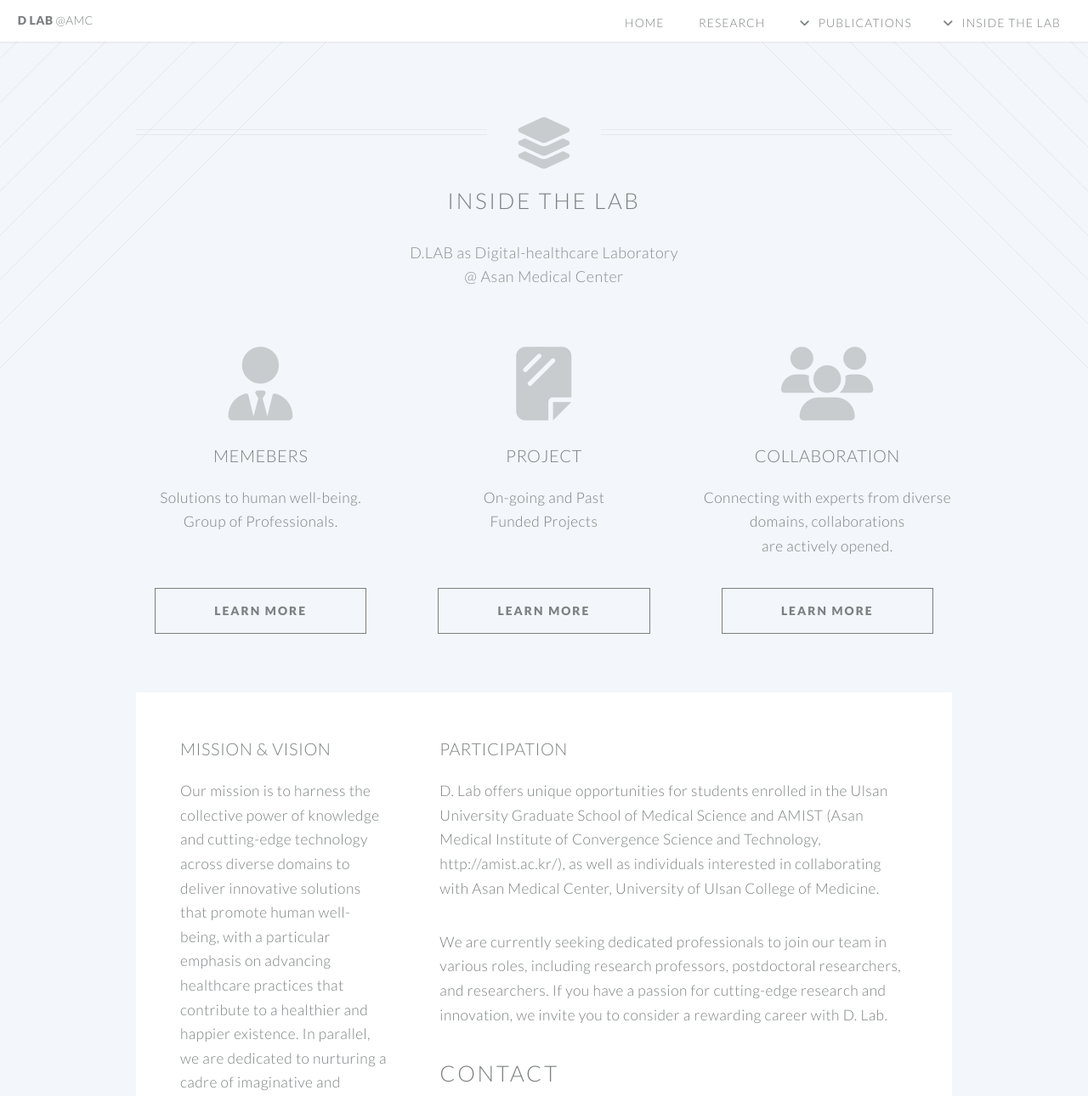
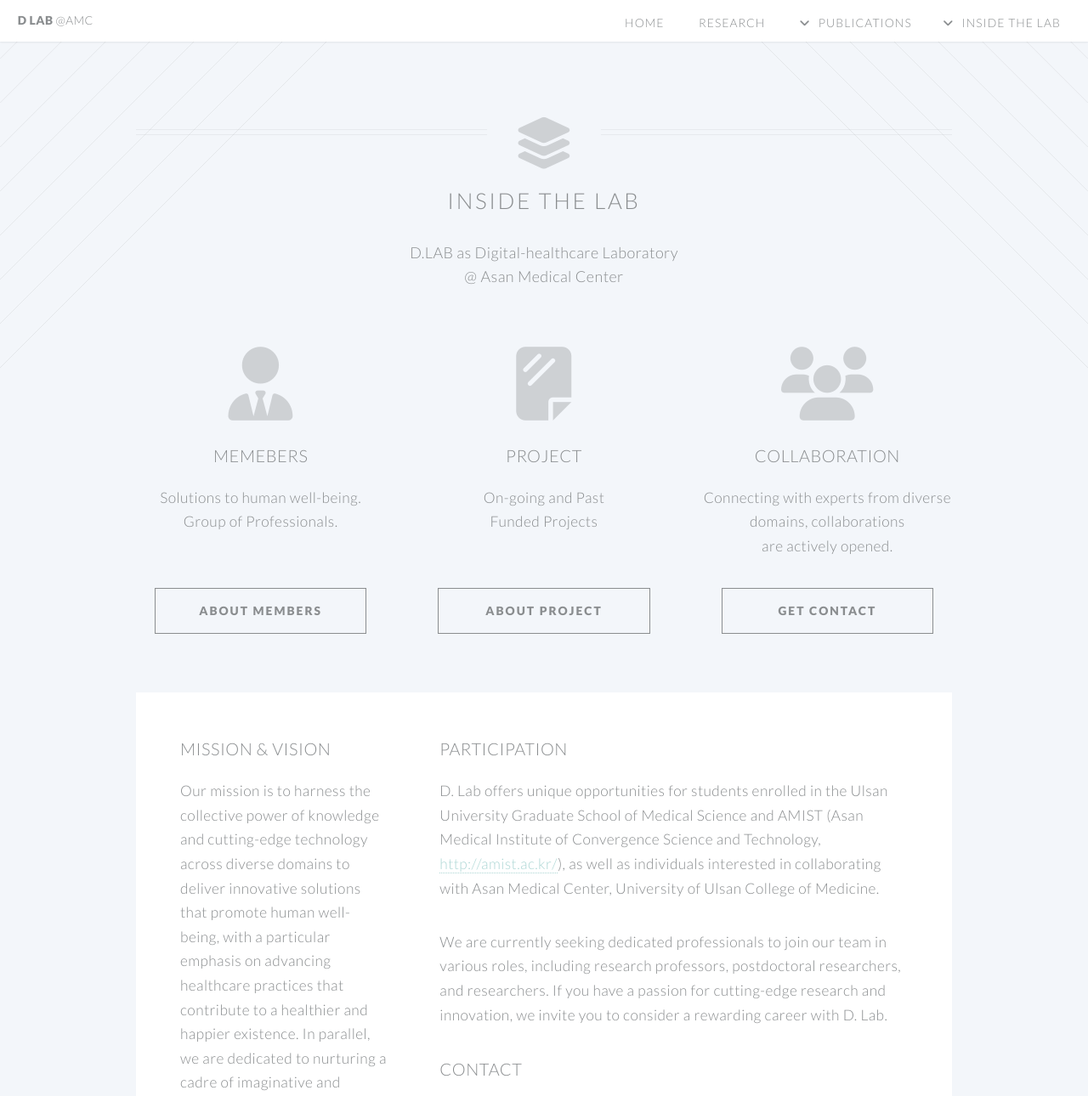
Before and after one commit to ydon1111/ydon1111.github.io, a Jekyll site: the page built from htmls/inside_the_lab/DHLAB@AMC.html, in a window 1280 px wide and 1400 px high, cut to the strip 0-1290 px from the top of the window. Shown: the whole strip at 85% size. Built offline with Jekyll 4.4.1, drawn with Linux system fonts in a browser that asks for light colours; nearby versions of some CDN libraries; some of the changed text lies outside the part shown.

Commit message:
전체적으로 수정

```diff
--- a/css/style.css
+++ b/css/style.css
@@ -31,7 +31,7 @@
 input,
 select,
 textarea {
-	color: #7c8081;
+	color: #8a8d8f;
 	font-family: 'Lato', sans-serif;
 	font-size: 15pt;
 	font-weight: 300;
@@ -45,7 +45,7 @@
 	-o-transition: color 0.2s ease-in-out, border-color 0.2s ease-in-out, background-color 0.2s ease-in-out;
 	-ms-transition: color 0.2s ease-in-out, border-color 0.2s ease-in-out, background-color 0.2s ease-in-out;
 	transition: color 0.2s ease-in-out, border-color 0.2s ease-in-out, background-color 0.2s ease-in-out;
-	color: #3fb1a3;
+	color: #acd6d4;
 	text-decoration: none;
 	border-bottom: dotted 1px;
 }
@@ -226,7 +226,7 @@
 input[type="password"]:focus,
 input[type="email"]:focus,
 textarea:focus {
-	border-color: #83d3c9;
+	border-color: #acd6d4;
 }
 
 input[type="text"],
@@ -552,8 +552,8 @@
 input[type="submit"].special,
 input[type="reset"].special,
 .button.special {
-	background: #83d3c9;
-	border-color: #83d3c9;
+	background: #acd6d4;
+	border-color: #acd6d4;
 	color: white !important;
 }
 
@@ -593,7 +593,7 @@
 }
 
 .wrapper.style2 {
-	background-color: #83d3c9;
+	background-color: #acd6d4;
 	background-image: url("images/light-bl.svg"), url("images/light-br.svg");
 	background-position: bottom left, bottom right;
 	background-repeat: no-repeat, no-repeat;
@@ -608,7 +608,7 @@
 .wrapper.style2 .button.special {
 	background: white;
 	border-color: white;
-	color: #83d3c9 !important;
+	color: #acd6d4 !important;
 }
 
 .wrapper.style2 .button.special:hover {
@@ -853,7 +853,7 @@
 }
 
 .dropotron>li:hover>a {
-	background: #83d3c9;
+	background: #acd6d4;
 	color: white;
 }
 
@@ -1314,10 +1314,3 @@
 	padding: 10px;
 
 }
-
-
-
-/* publication topics  */
-.sections-container section {
-    margin-bottom: 0; /* 아래쪽 간격을 없애줍니다 */
-}
--- a/htmls/inside_the_lab/DHLAB@AMC.html
+++ b/htmls/inside_the_lab/DHLAB@AMC.html
@@ -29,7 +29,7 @@
 
 					<footer>
 						<ul class="buttons">
-							<li><a href="#" class="button fit scrolly">Learn More</a></li>
+							<li><a href="#" class="button fit scrolly">About Members</a></li>
 						</ul>
 					</footer>
 				</section>
@@ -48,7 +48,7 @@
 
 					<footer>
 						<ul class="buttons">
-							<li><a href="#" class="button fit scrolly">Learn More</a></li>
+							<li><a href="#" class="button fit scrolly">About Project</a></li>
 						</ul>
 					</footer>
 
@@ -65,7 +65,7 @@
 					<p>Connecting with experts from diverse<br> domains, collaborations <br> are actively opened.</p>
 					<footer>
 						<ul class="buttons">
-							<li><a href="#start" class="button fit scrolly">Learn More</a></li>
+							<li><a href="#start" class="button fit scrolly">Get Contact</a></li>
 						</ul>
 					</footer>
 				</section>
@@ -98,7 +98,6 @@
 
 
 					<section>
-						<a href="#" class="image featured"><img src="images/pic03.jpg" alt="" /></a>
 						<header>
 							<h3>HISTORY</h3>
 						</header>
@@ -107,6 +106,20 @@
 							College of Engineering Science at Chonnam National University. It was later renewed as D.Lab
 							when Professor Hangsik Shin, the Principal Investigator (PI), relocated to Asan Medical
 							Center, University of Ulsan College of Medicine
+						</p>
+					</section>
+
+					<section>
+						<header>
+							<h3>COLLABORATION</h3>
+						</header>
+						<p>D. Lab thrives on collaborative research, actively engaging with esteemed academics and
+							industry leaders across engineering and medicine. We continually seek to expand our horizons
+							by collaborating with experts from diverse domains. If you're a passionate researcher or a
+							forward-thinking company interested in joining hands with D. Lab, we warmly invite you to
+							reach out to us through the contact details provided on our website. Let's explore new
+							frontiers together.
+
 						</p>
 					</section>
 				</div>
@@ -122,7 +135,7 @@
 						</header>
 						<p>D. Lab offers unique opportunities for students enrolled in the Ulsan University Graduate
 							School of Medical Science and AMIST (Asan Medical Institute of Convergence Science and
-							Technology, http://amist.ac.kr/), as well as individuals interested in collaborating with
+							Technology, <a href="http://amist.ac.kr/">http://amist.ac.kr/</a>), as well as individuals interested in collaborating with
 							Asan Medical Center, University of Ulsan College of Medicine.</p>
 						<p>We are currently seeking dedicated professionals to join our team in various roles, including
 							research professors, postdoctoral researchers, and researchers. If you have a passion for
@@ -131,9 +144,9 @@
 					</section>
 
 
-					<h2>Contact</h2>
 
 
+					<h3>Contact</h3>
 					<iframe
 						src="https://www.google.com/maps/embed?pb=!1m18!1m12!1m3!1d3164.2330040640663!2d127.10569547589313!3d37.52600437645127!2m3!1f0!2f0!3f0!3m2!1i1024!2i768!4f13.1!3m3!1m2!1s0x357ca56a3f5c178f%3A0x6f94e28da52f732a!2z7ISc7Jq47JWE7IKw67OR7JuQ!5e0!3m2!1sko!2skr!4v1697526819162!5m2!1sko!2skr"
 						width="80%" height="350" style="border:0;" allowfullscreen="" loading="lazy"
--- a/htmls/publications/publications_journal.html
+++ b/htmls/publications/publications_journal.html
@@ -14,9 +14,9 @@
     <section class="wrapper style4 container">
         <div id='content' class="flex-container">
             <div class="sidebar small-sidebar">
-                <p onclick='JournalSCI()' class="small-button" id="journalSCIPara">International Journal(SCI/SCIE)</p>
-                <p onclick='setInnerText()' class="small-button" id="setInnerTextPara">International Journal (SCOPUS)</p>
-                <p onclick='setTextContent()' class="small-button" id="setTextContentPara">Domestic Journal (KCI)</p>
+                <p onclick='JournalSCI()' class="small-button" id="journalSCIPara">International(SCI/SCIE)</p>
+                <p onclick='setInnerText()' class="small-button" id="setInnerTextPara">International(SCOPUS)</p>
+                <p onclick='setTextContent()' class="small-button" id="setTextContentPara">Domestic(KCI)</p>
             </div>
 
             <div id='my_div' class="my-div">
--- a/htmls/research_topics.html
+++ b/htmls/research_topics.html
@@ -5,7 +5,7 @@
 <!-- main -->
 <article id="main">
   <header class="special container">
-    <span class="icon fa-regular fa-solar-panel "></span>
+    <span class="icon fa-regular solar-panel "></span>
     <h2>Research Topics</h2>
   </header>
 </article>
```
Also changed, not shown: index.html (+4 -4 lines).
